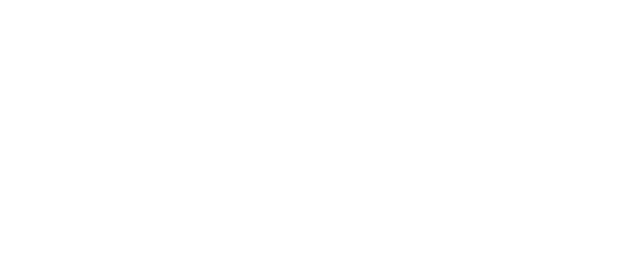
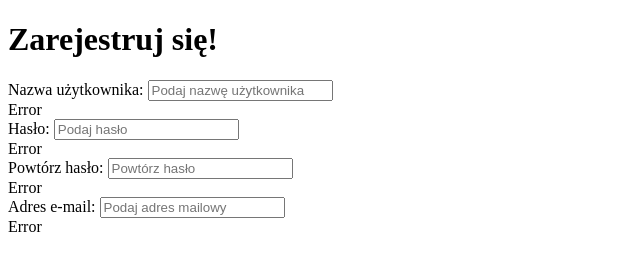
Before and after one commit to EmiliaPrzybylek/SelfStudy-JavaScript-FormValidation, a plain HTML site: page index.html in a window 1280 px wide. Shown: the whole page, without its empty margins (0-640 px from the left). Drawn offline with Linux system fonts and the light colour scheme.

Commit message:
html: form & inputs added

```diff
--- a/index.html
+++ b/index.html
@@ -9,6 +9,34 @@
 </head>
 <body>
 
+    <div class="wrapper">
+        <form>
+            <h1>Zarejestruj się!</h1>
+
+            <div class="form-box">
+                <label for="username">Nazwa użytkownika:</label>
+                <input type="text" id="username" placeholder="Podaj nazwę użytkownika">
+                <div class="error-text">Error</div>
+            </div>
+            <div class="form-box">
+                <label for="password">Hasło:</label>
+                <input type="password" id="password" placeholder="Podaj hasło">
+                <div class="error-text">Error</div>
+            </div>
+            <div class="form-box">
+                <label for="password2">Powtórz hasło:</label>
+                <input type="password" id="password2" placeholder="Powtórz hasło">
+                <div class="error-text">Error</div>
+            </div>
+            <div class="form-box">
+                <label for="email">Adres e-mail:</label>
+                <input type="email" id="email" placeholder="Podaj adres mailowy">
+                <div class="error-text">Error</div>
+            </div>
+
+        </form>
+    </div>
+
 
     <script src="js/script.js"></script>
 </body>
```
